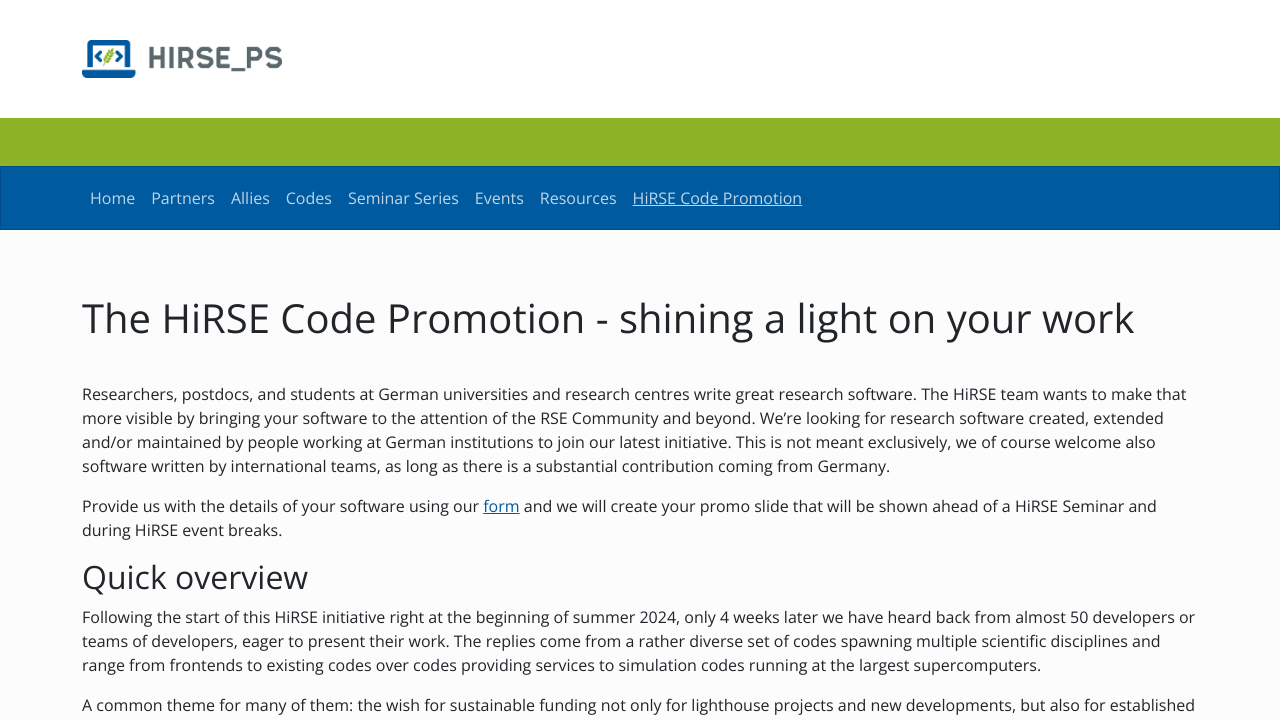
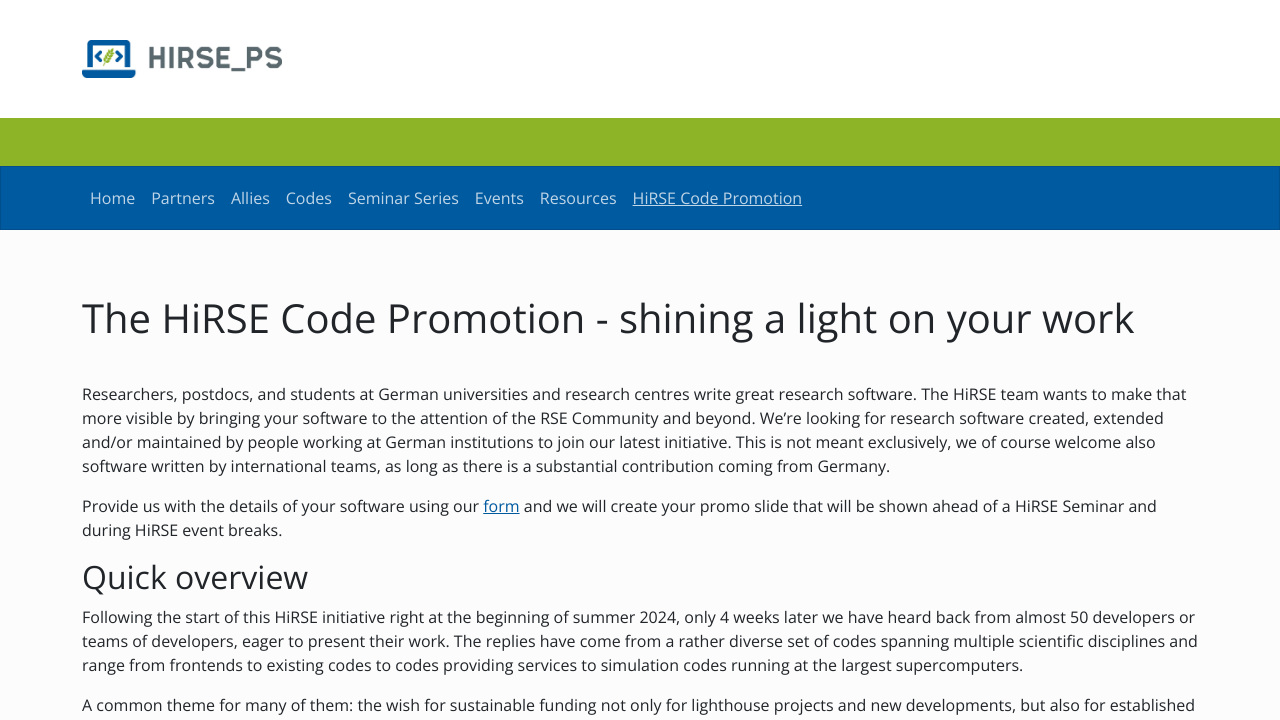
Before and after one commit to Helmholtz-HiRSE/helmholtz-hirse.github.io, a Jekyll site: the page built from promo.md, in a window 1280 px wide. Shown: the top 720 px of the page. Built offline with Jekyll 4.4.1, drawn with Linux system fonts in a browser that asks for light colours; nearby versions of some CDN libraries.

Commit message:
Update promo.md

```diff
--- a/promo.md
+++ b/promo.md
@@ -22,10 +22,9 @@ slide that will be shown ahead of a HiRSE Seminar and during HiRSE event breaks.
 
 Following the start of this HiRSE initiative right at the beginning of summer
 2024, only 4 weeks later we have heard back from almost 50 developers or teams of
-developers, eager to present their work. The replies come from a rather diverse
-set of codes spawning multiple scientific disciplines and range from frontends
-to existing codes over codes providing services to simulation codes running at
-the largest supercomputers.
+developers, eager to present their work. The replies have come from a rather diverse
+set of codes spanning multiple scientific disciplines and range from frontends to
+existing codes to codes providing services to simulation codes running at the largest supercomputers.
 
 A common theme for many of them: the wish for sustainable funding not only for
 lighthouse projects and new developments, but also for established codes. Of
```
